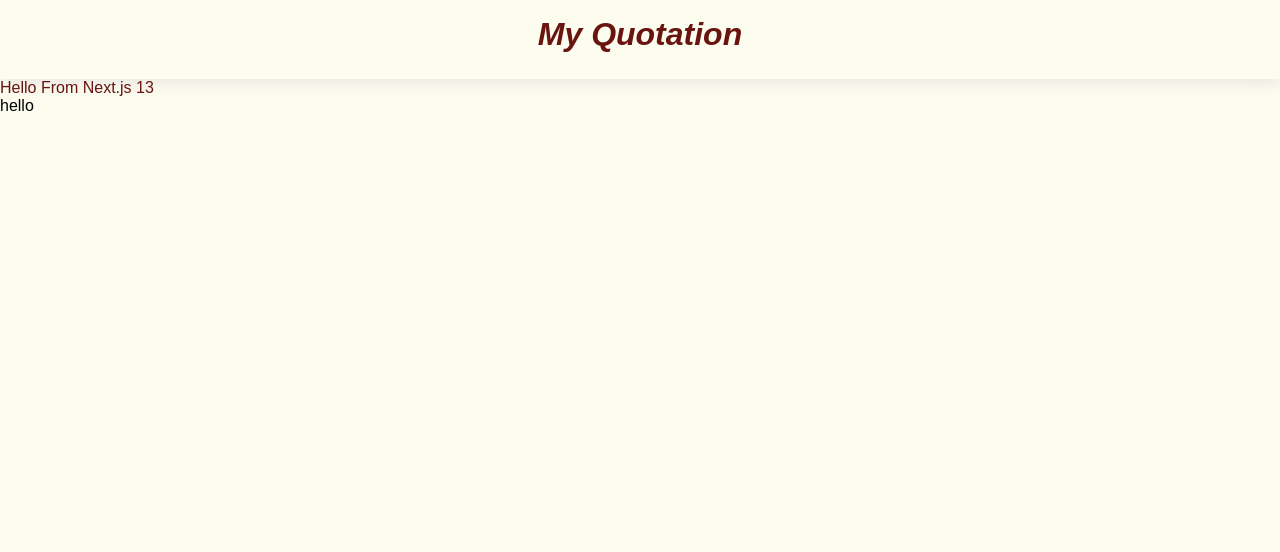
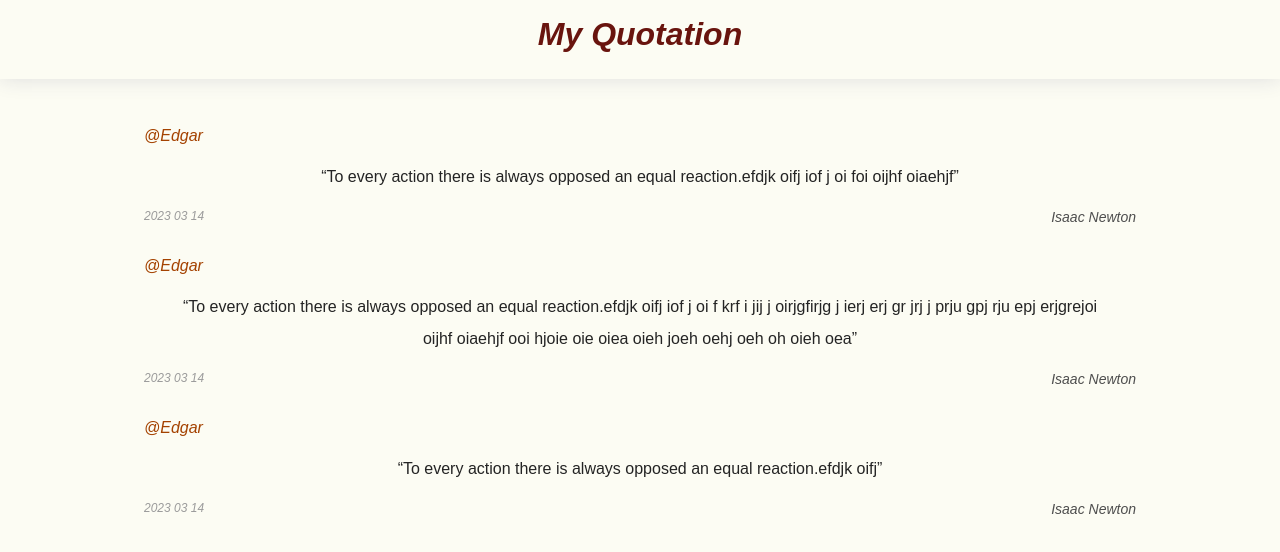
Before and after one commit to Mahdi-Alizadeh96/my_quotation_frontend, a Next.js app: page / in a window 1280 px wide. Shown: the top 552 px of the page. Built offline with nearby package versions, Linux system fonts and the light colour scheme; a web font is replaced by a local one.

Commit message:
add Quotation Preview component

```diff
--- /dev/null
+++ b/src/app/(public)/components/index.ts
@@ -0,0 +1,7 @@
+// <import components
+import QuotationPreview from "./quotation_preview/quotationPreview";
+// import components>
+
+export {
+    QuotationPreview
+}
--- /dev/null
+++ b/src/app/(public)/components/quotation_preview/quotationPreview.module.scss
@@ -0,0 +1,36 @@
+.quotationPreview {
+    display: flex;
+    flex-direction: column;
+    padding: 1rem;
+    border-radius: map-get($border-radius , small);
+    cursor: pointer;
+    .WrittenBy {
+        color: map-get($colors , secondary);
+        font-style: italic;
+        margin-bottom : 1rem;
+    }
+    .quotationText {
+        margin: 0 1.5rem;
+        line-height: 2;
+        text-align: center;
+        color: map-get($colors , 'black');
+    }
+    .specifications {
+        display: flex;
+        margin-top: 1rem;
+        justify-content: space-between;
+        .time {
+            font-size: map-get($font-size , extra-small);
+            color: map-get($colors , light-gray);
+            font-style: italic;
+        }
+        .quoteBy {
+            font-size: map-get($font-size , small);
+            color: map-get($colors , bold-gray);
+            font-style: italic;
+        }
+    }
+    &:hover {
+        @include box-light-hover();
+    }
+}
--- /dev/null
+++ b/src/app/(public)/components/quotation_preview/quotationPreview.tsx
@@ -0,0 +1,25 @@
+// <import styles
+import styles from './quotationPreview.module.scss'
+// import styles>
+
+function QuotationPreview({ con } : {con : string}) {
+  return (
+    <div className={styles.quotationPreview}>
+      <div className={styles.WrittenBy}>
+        @Edgar
+      </div>
+      <div className={styles.quotationText}>
+        <q>
+          To every action there is always opposed an equal reaction.
+          {con}
+        </q>
+      </div>
+      <div className={styles.specifications}>
+        <time className={styles.time} dateTime='2023-03-14'>2023 03 14</time>
+        <span className={styles.quoteBy}>Isaac Newton</span>
+      </div>
+    </div>
+  )
+}
+
+export default QuotationPreview;
--- /dev/null
+++ b/src/app/(public)/layout.module.scss
@@ -0,0 +1,8 @@
+.publicLayout {
+    width: 100%
+}
+
+.layoutContent {
+    @include desktop-size-optimize();
+    margin-top: 2rem;
+}
--- a/src/app/(public)/layout.tsx
+++ b/src/app/(public)/layout.tsx
@@ -1,13 +1,18 @@
+// <import styles
+import styles from './layout.module.scss';
+// import styles>
+
 // <import components
 import { Header } from "@/app/components";
 // import components>
 
 export default function publicLayout({ children }: { children: React.ReactNode }) {
-
     return (
-      <div>
+      <div className={styles.publicLayout}>
         <Header/>
-        {children}
+        <div className={styles.layoutContent}>
+          {children}
+        </div>
       </div>
     )
 };
--- a/src/app/(public)/page.module.scss
+++ b/src/app/(public)/page.module.scss
@@ -1,3 +1,7 @@
 .main {
+  display: flex;
+  justify-content: center;
+  // align-items: center;
+  flex-direction: column;
   color: map-get($colors , primary);
 }
--- a/src/app/(public)/page.tsx
+++ b/src/app/(public)/page.tsx
@@ -6,15 +6,18 @@ import Image from 'next/image'
 import styles from './page.module.scss';
 // import styles>
 
+// <import components
+import { QuotationPreview } from './components';
+// import components>
+
 export default function Home() {
   return (
     <>
       <main className={styles.main}>
-        Hello From Next.js 13
+        <QuotationPreview con={'efdjk oifj iof j oi foi oijhf oiaehjf'} />
+        <QuotationPreview con={'efdjk oifj iof j oi f krf i jij  j oirjgfirjg j ierj erj gr jrj j prju gpj rju epj erjgrejoi oijhf oiaehjf ooi hjoie oie oiea oieh joeh oehj oeh oh oieh oea'}/>
+        <QuotationPreview con={'efdjk oifj'}/>
       </main>
-      <div className={styles.hello}>
-        hello
-      </div>
     </>
   )
 }
--- a/src/app/components/header/header.tsx
+++ b/src/app/components/header/header.tsx
@@ -20,6 +20,7 @@ function Header() {
         </Link>
     </header>
   )
-}
+
+};
 
 export default Header;
--- a/src/styles/_mixins.scss
+++ b/src/styles/_mixins.scss
@@ -1,4 +1,15 @@
+// desktop-size-optimize -- keeps every elements center for desktop sizes more than 1200 px
+@mixin desktop-size-optimize {
+    max-width: 1024px;
+    margin: auto
+};
+
 // light box shadow
 @mixin box-shadow-light {
     box-shadow: 0px 0px 20px map-get($additional , 'box-shadow')
 };
+
+// box light hover
+@mixin box-light-hover {
+    background-color: map-get($colors, light-back);
+}
--- a/src/styles/_variables.scss
+++ b/src/styles/_variables.scss
@@ -5,8 +5,12 @@
         "secondary" : #a44200,
         "light" : #d58936,
         "dark" : #3c1518,
-        "back-ground" : #fcfcef,
-        "white-color" : #fff
+        "back-ground" : #fcfcf3,
+        "light-back" : #f8f8ed,
+        "white-color" : #fff,
+        "light-gray" : #9b9b9b,
+        "bold-gray" : #4e4e4e,
+        "black" : #242424
     );
 
 // additional styles set
@@ -23,4 +27,14 @@
         "medium" : 1rem,
         "small" : 0.875rem,
         "extra-small" : 0.75rem
+    );
+
+// border radiuses
+
+    $border-radius: (
+        "extra-large" : 0.625rem,
+        "large" : 0.438rem,
+        "medium" : 0.7rem,
+        "small" : 0.313rem,
+        "extra-small" : 0.188rem
     )
--- a/src/styles/globals.scss
+++ b/src/styles/globals.scss
@@ -11,7 +11,8 @@ body {
 }
 
 body {
-  background: map-get($colors , back-ground)
+  background: map-get($colors , back-ground);
+  transition: 0.3s; // global transition
 }
 
 a {
```
